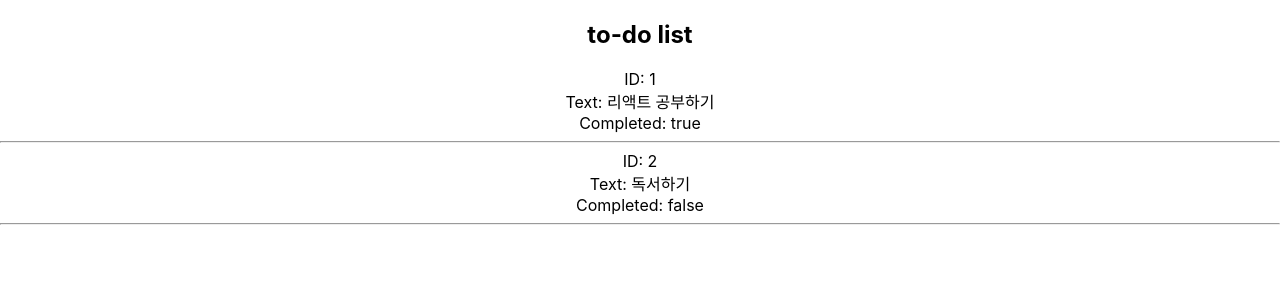
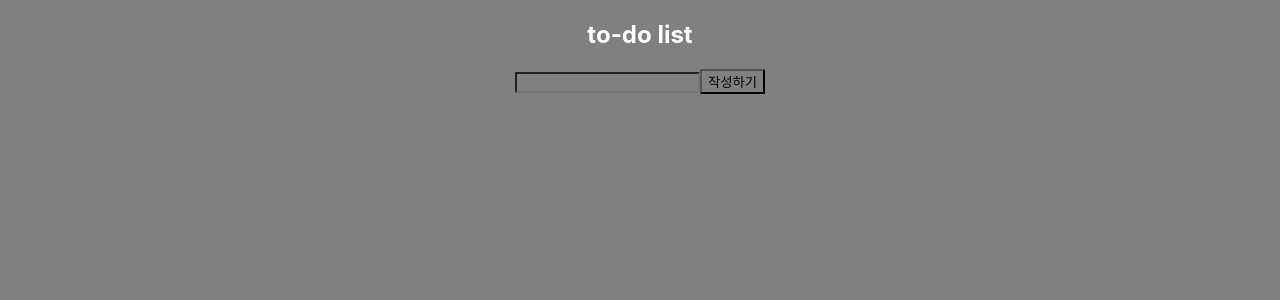
Before and after one commit to gajigaji04/React-To-do, a React (Create React App) app: page / in a window 1280 px wide. Shown: the top 300 px of the page. Built offline with nearby package versions, Linux system fonts and the light colour scheme.

Commit message:
todo list 작성하기 기능

```diff
--- a/src/App.css
+++ b/src/App.css
@@ -1,5 +1,10 @@
+* {
+  background-color: grey;
+}
+
 .App {
   text-align: center;
+  color: white;
 }
 
 .App-logo {
--- a/src/App.js
+++ b/src/App.js
@@ -2,15 +2,31 @@ import React, { useState } from "react";
 import "./App.css";
 
 function App() {
-  const todo = [
-    { id: 1, text: "리액트 공부하기", completed: true },
-    { id: 2, text: "독서하기", completed: false },
-  ];
+  const [todos, setTodos] = useState([]);
+
+  const [text, setText] = useState("");
+
+  const addTodo = (e) => {
+    e.preventDefault();
+    if (text.trim() === "") {
+      alert("내용은 공백으로 비워둘 수 없습니다.");
+      return;
+    }
+    const newTodo = {
+      id: todos.length + 1,
+      text: text,
+      completed: false,
+    };
+
+    setTodos([...todos, newTodo]);
+    setText("");
+  };
 
   return (
     <div className="App">
+      <div className="list-map">
         <h2>to-do list</h2>
-      {todo.map((i) => (
+        {todos.map((i) => (
           <div key={i.id}>
             <div>ID: {i.id}</div>
             <div>Text: {i.text}</div>
@@ -19,6 +35,22 @@ function App() {
           </div>
         ))}
       </div>
+      <div className="input">
+        <form onSubmit={addTodo}>
+          <div>
+            <input
+              type="text"
+              id="text"
+              value={text}
+              onChange={(e) => {
+                setText(e.target.value);
+              }}
+            ></input>
+            <button type="submit">작성하기</button>
+          </div>
+        </form>
+      </div>
+    </div>
   );
 }
 
```
Lines whose indentation alone changed are shown as unchanged.
